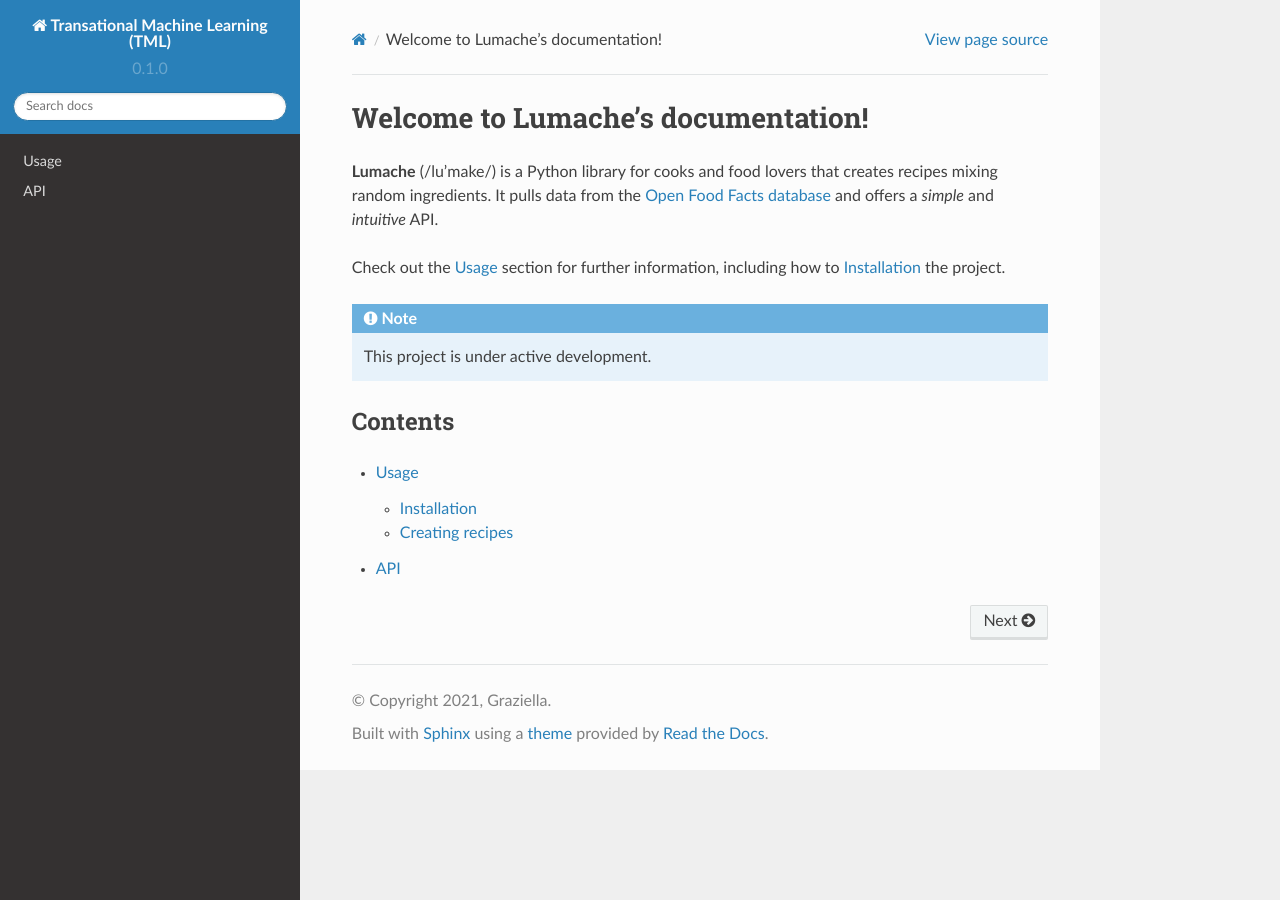
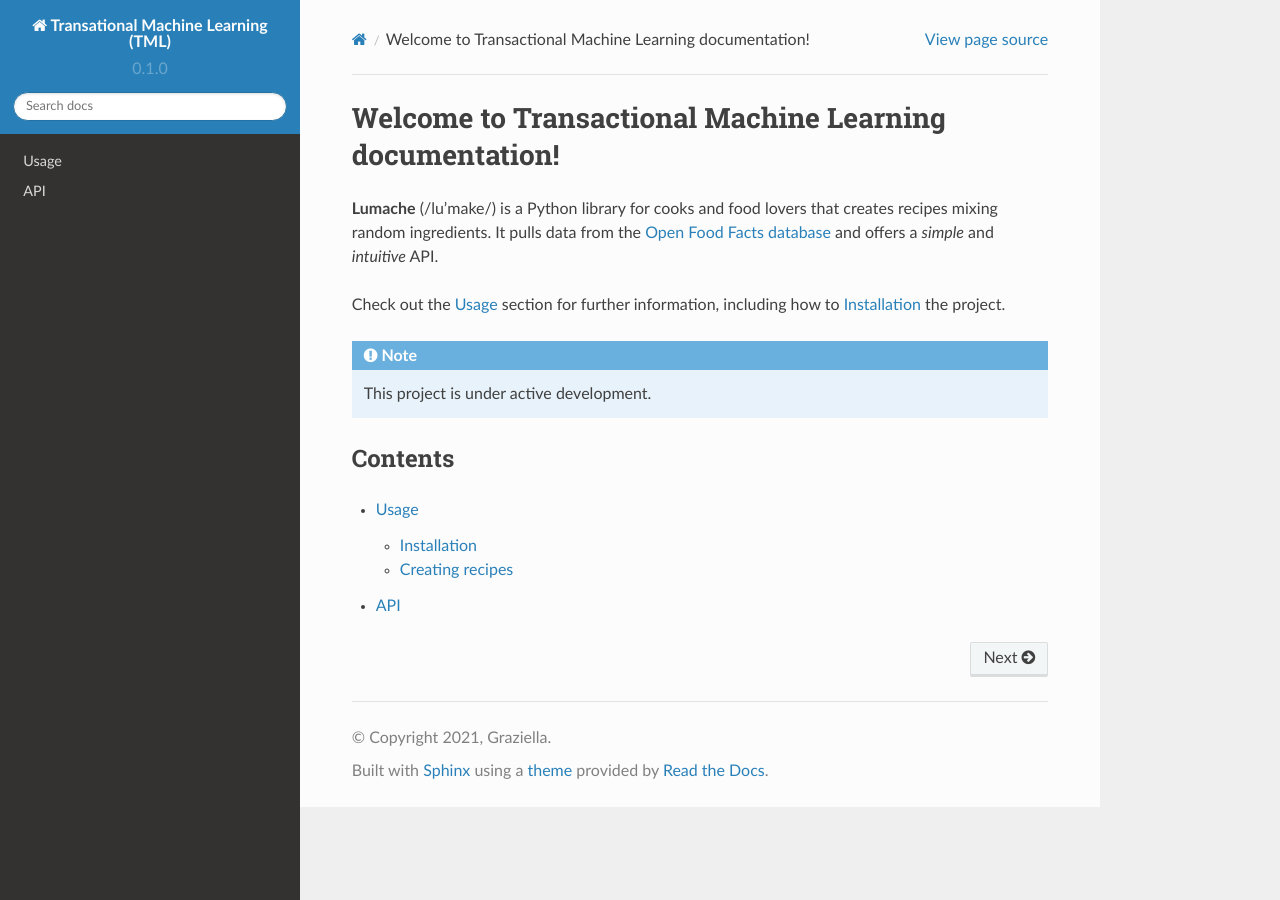
Before and after one commit to smaurice101/readthedocs, a Sphinx documentation site: the page built from docs/source/index.rst, in a window 1280 px wide. Built offline with Sphinx 7.4.7 and the Read the Docs theme 2.0.0, drawn with Linux system fonts in a browser that asks for light colours.

Commit message:
Update index.rst

```diff
--- a/docs/source/index.rst
+++ b/docs/source/index.rst
@@ -1,4 +1,4 @@
-Welcome to Lumache's documentation!
+Welcome to Transactional Machine Learning documentation!
 ===================================
 
 **Lumache** (/lu'make/) is a Python library for cooks and food lovers
```
